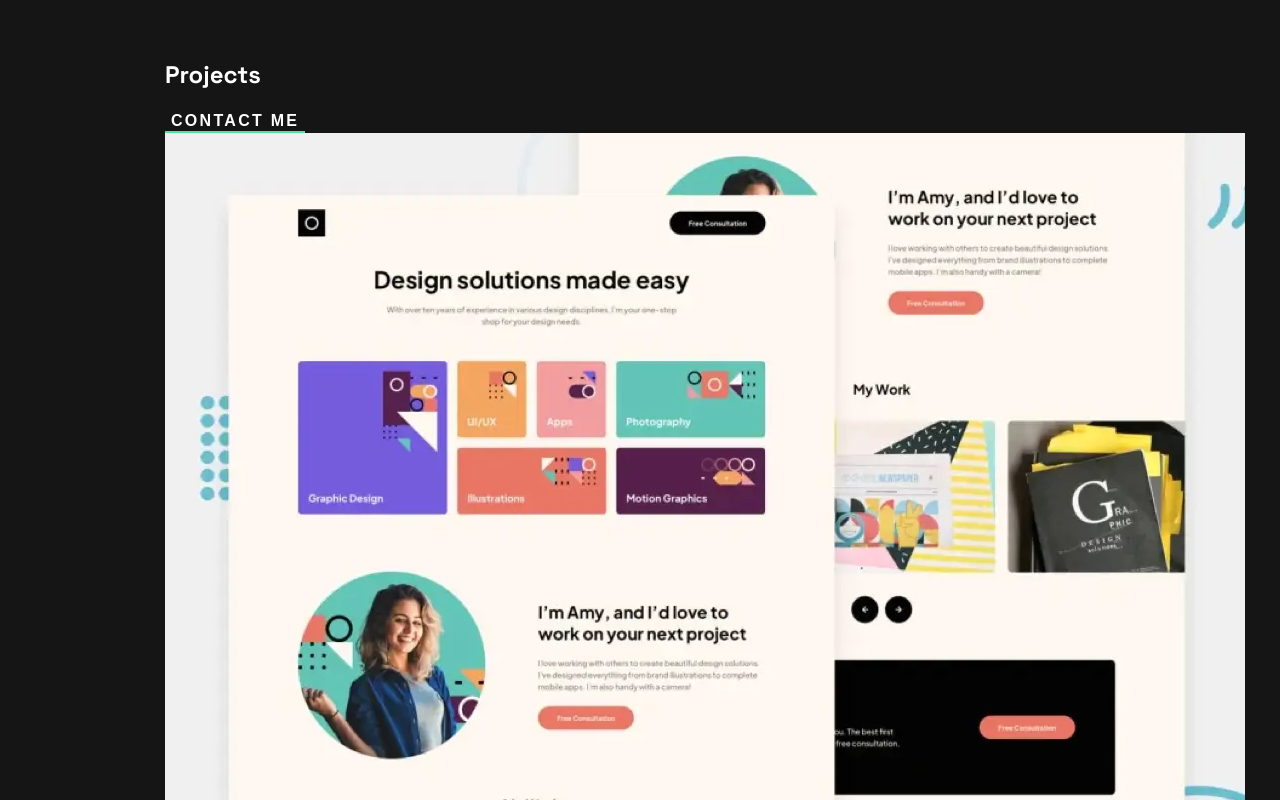
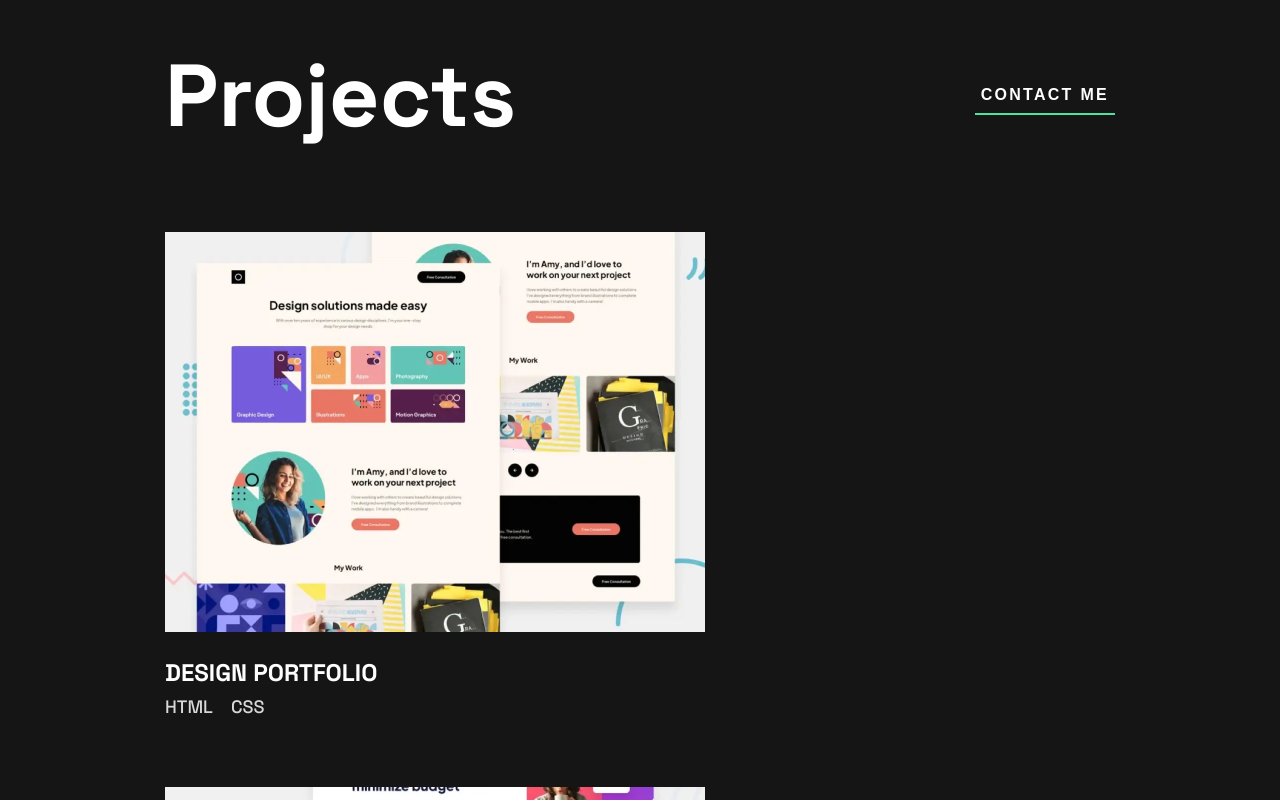
Before and after one commit to Bardia30/portfolio-react-spa, a React (Create React App) app: page / in a window 1280 px wide. Shown: the part 1440-2240 px from the top of the page. Built offline with nearby package versions, Linux system fonts and the light colour scheme.

Commit message:
added some more styling

```diff
--- a/src/components/ProjectsComponents/Project.jsx
+++ b/src/components/ProjectsComponents/Project.jsx
@@ -1,4 +1,5 @@
-import React from 'react'
+import React from 'react';
+import './Projects.scss';
 
 function Project({ image, title, technologies }) {
   return (
--- a/src/components/ProjectsComponents/Projects.jsx
+++ b/src/components/ProjectsComponents/Projects.jsx
@@ -7,6 +7,8 @@ import projectFour from '../../assets/images/thumbnail-project-4-large.webp';
 import projectFive from '../../assets/images/thumbnail-project-5-large.webp';
 import projectSix from '../../assets/images/thumbnail-project-6-large.webp';
 import Project from './Project';
+
+import './Projects.scss';
 
 //make button another component
 //projects are hard coded for now
@@ -81,7 +83,7 @@ export default function Projects() {
                 <h1 className='projects__title'>Projects</h1>
                 <button className='projects__cta btn'>contact me</button>
             </section>
-            <div className='projects__cards-sections'>
+            <div className='projects__cards-section'>
                 {projects.map(project => (
                     <Project
                         key={project.id}
--- a/src/components/ProjectsComponents/Projects.scss
+++ b/src/components/ProjectsComponents/Projects.scss
@@ -0,0 +1,57 @@
+@use '../../styles/mixins' as*;
+@use '../../styles/variables' as*;
+
+
+
+.projects{
+    display: flex;
+    flex-direction: column;
+    &__upper{
+        display: flex;
+        justify-content: space-between;
+        align-items: center;
+        padding-bottom: 5rem;
+    }
+    &__cta {
+        height: 2.375rem;
+    }
+    &__title{
+        font-size: 5.5rem;
+        font-weight: 700;
+        margin:0;
+    }
+    &__cards-section{
+        display: flex;
+        flex-wrap: wrap;
+        column-gap: 1.5rem;
+    }
+
+
+}
+
+
+.card{
+    &__image{
+        width:33.75rem;
+        height:25rem;
+        padding-bottom:1.25rem;
+    }
+    &__title{
+        text-transform: uppercase;
+        font-size: 1.5rem;
+        font-weight: 700;
+        margin:0;
+        padding-bottom:0.4375rem;
+    }
+    &__technologies{
+        display: flex;
+        column-gap: 1.125rem;
+    }
+    &__tech{
+        text-transform: uppercase;
+        font-size: 1.125rem;
+        font-weight: 500;
+        margin:0;
+        padding-bottom:4.3125rem;
+    }
+}
```
